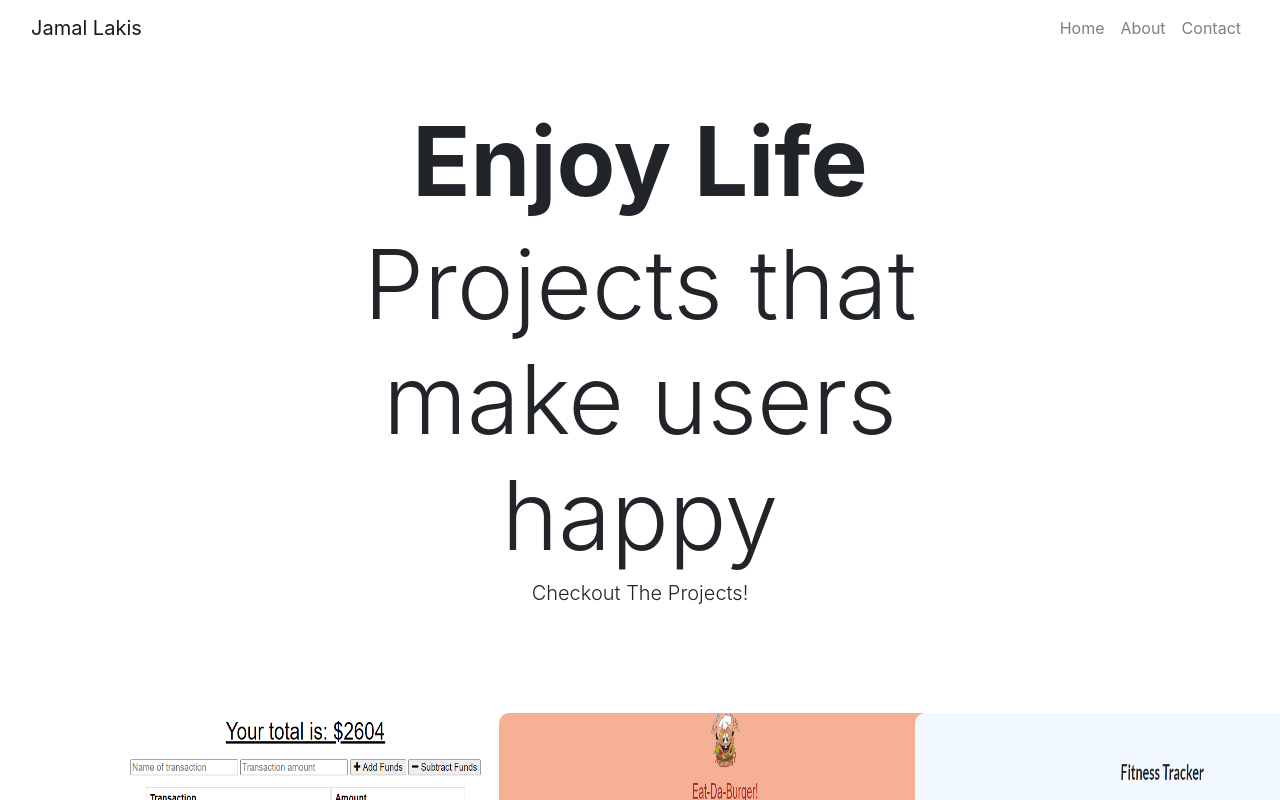
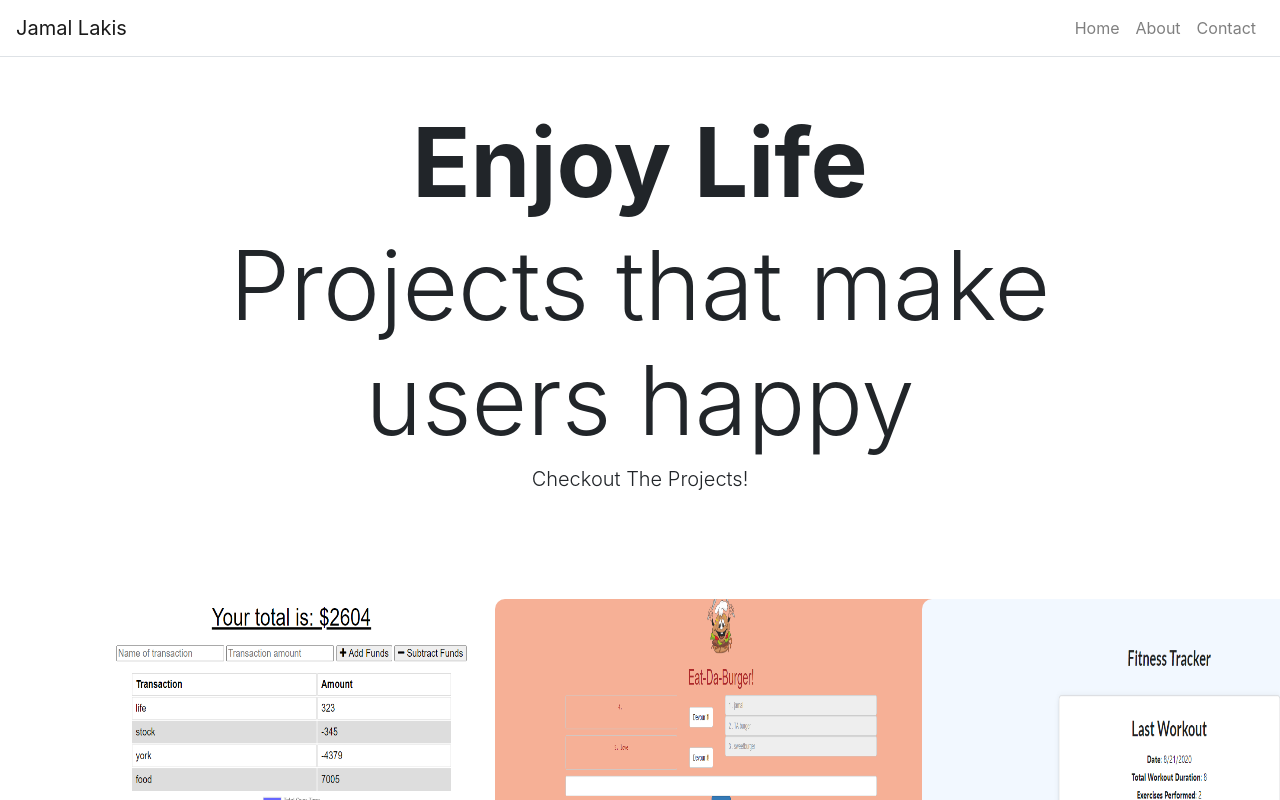
Before and after one commit to lakis006/react-portfolio, a React (Create React App) app: page / in a window 1280 px wide. Shown: the top 800 px of the page. Built offline with nearby package versions, Linux system fonts and the light colour scheme.

Commit message:
fixed a couple syntax errors

```diff
--- a/src/App.js
+++ b/src/App.js
@@ -39,13 +39,13 @@ class App extends React.Component {
   render() {
     return (
       <Router>
-        <Container ClassName="p-0" fluid={true}>
+        <Container className="p-0" fluid={true}>
 
-          <Navbar ClassName="border-bottom" bg="transparent" expand="lg">
+          <Navbar className="border-bottom" bg="transparent" expand="lg">
             <Navbar.Brand>Jamal Lakis</Navbar.Brand>
 
             <Navbar.Toggle className="border-0" aria-controls="navbar-toggle" />
-            <Navbar.Collapse id="nabar-toggle">
+            <Navbar.Collapse id="navbar-toggle">
               <Nav className="ml-auto">
 
                 <Link className="nav-link" to="/">Home</Link>
--- a/src/pages/ContactPage.js
+++ b/src/pages/ContactPage.js
@@ -90,7 +90,7 @@ class ContactPage extends React.Component {
 
                      {/* below we're adding feedback to the user to make sure email was sent successfully */}
                      {this.state.emailSent === true && <p className="d-inline success-msg">Email Sent</p>}
-                     {this.state.emailSent === false && <p className="d-inline err-msg">Email Not Sent</p>}
+                 {/* {this.state.emailSent === false && <p className="d-inline err-msg">Email Not Sent</p>} */}
                </Form>
             </Content>
          </div>
```
